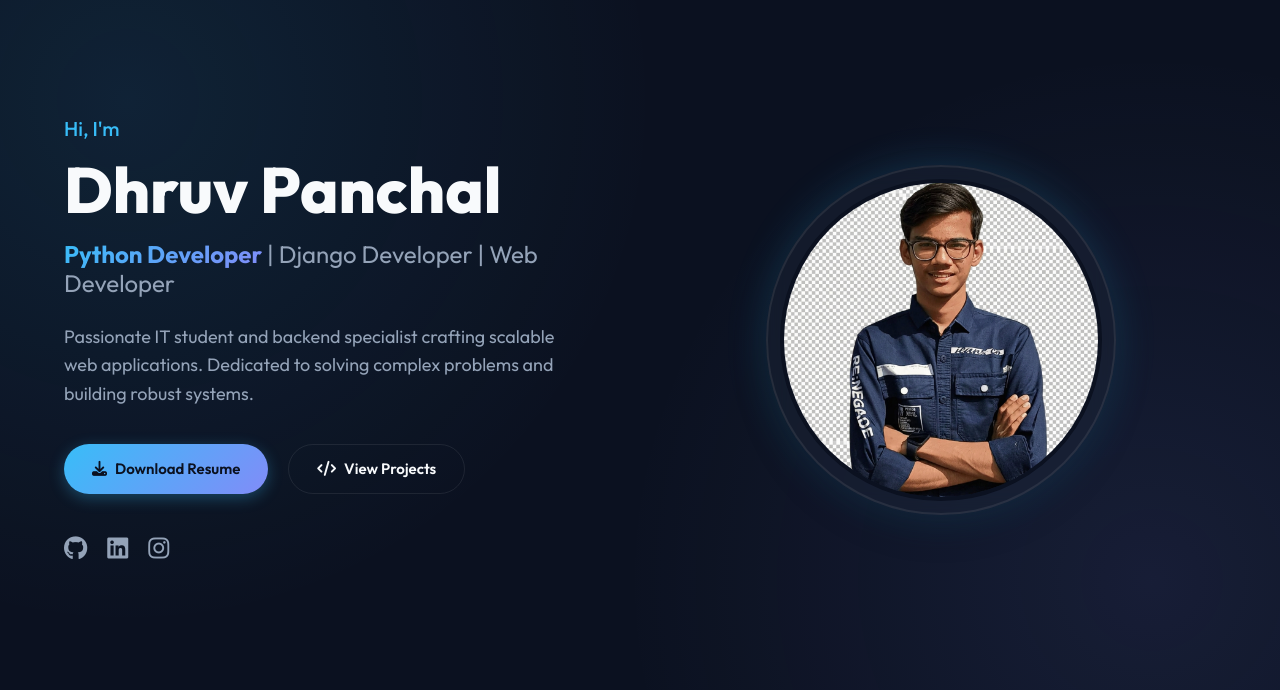
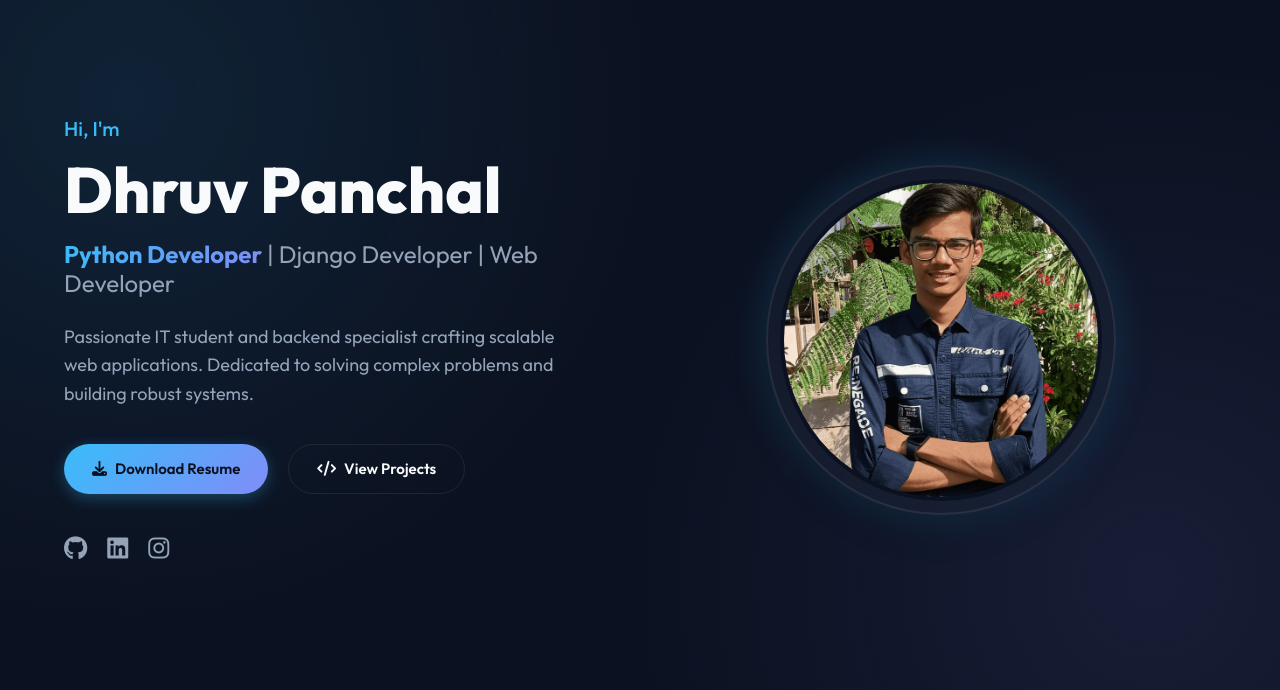
Before and after one commit to dhruvpanchal5110-cmyk/porfolio-website, a Django app: page / in a window 1280 px wide. Shown: the part 60-750 px from the top of the page. Run offline with Django 5.2, Linux system fonts and the light colour scheme.

Commit message:
Revert to original profile picture

```diff
--- a/myapp/templates/home.html
+++ b/myapp/templates/home.html
@@ -65,7 +65,7 @@
 
                 <div class="hero-visual-area">
                     <div class="profile-glass-card">
-                        <img src="{% static 'images/pict_nobg.png' %}" alt="Dhruv Panchal" class="hero-image">
+                        <img src="{% static 'images/pict.jpeg' %}" alt="Dhruv Panchal" class="hero-image">
                     </div>
                 </div>
             </div>
```
